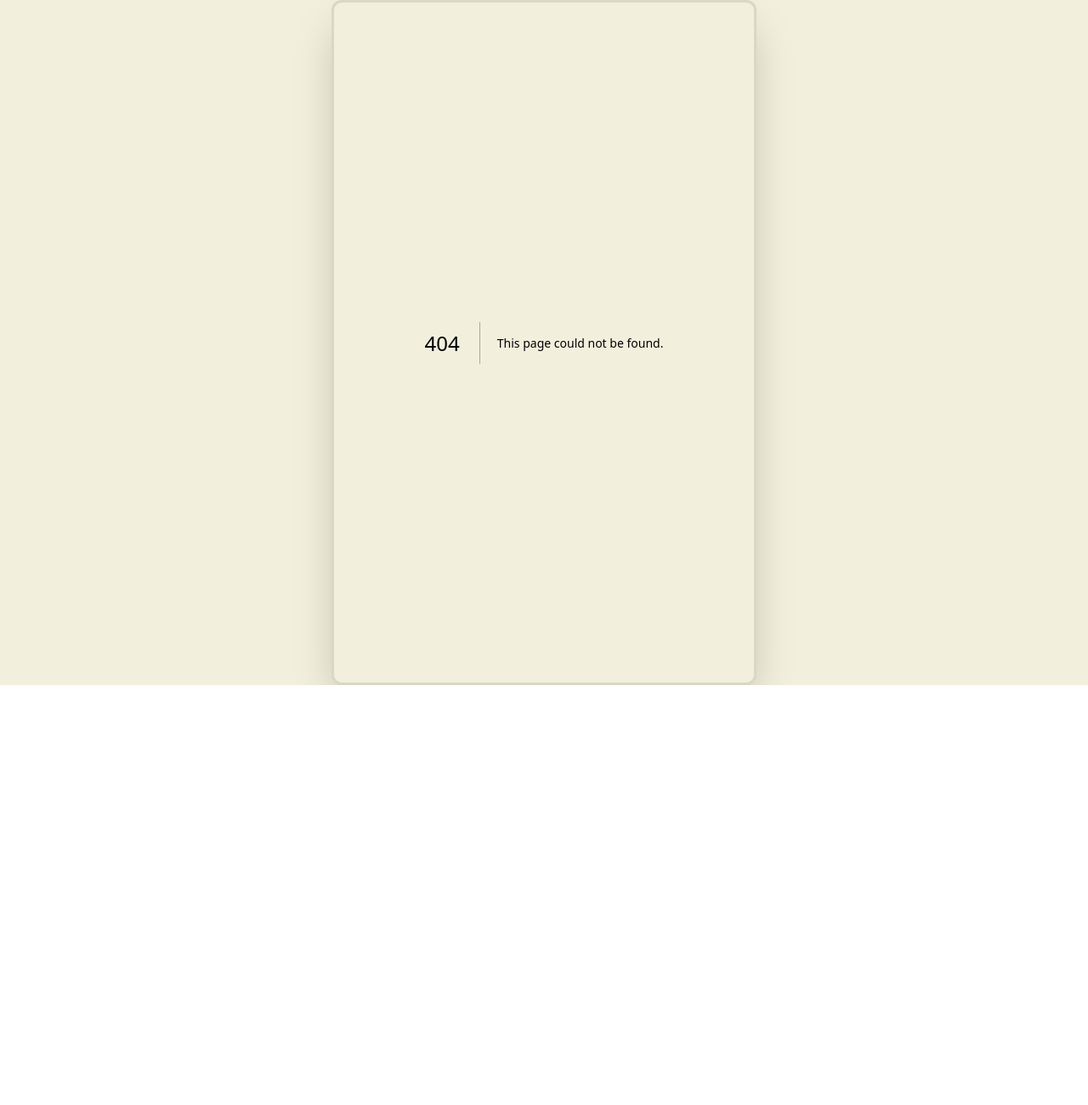
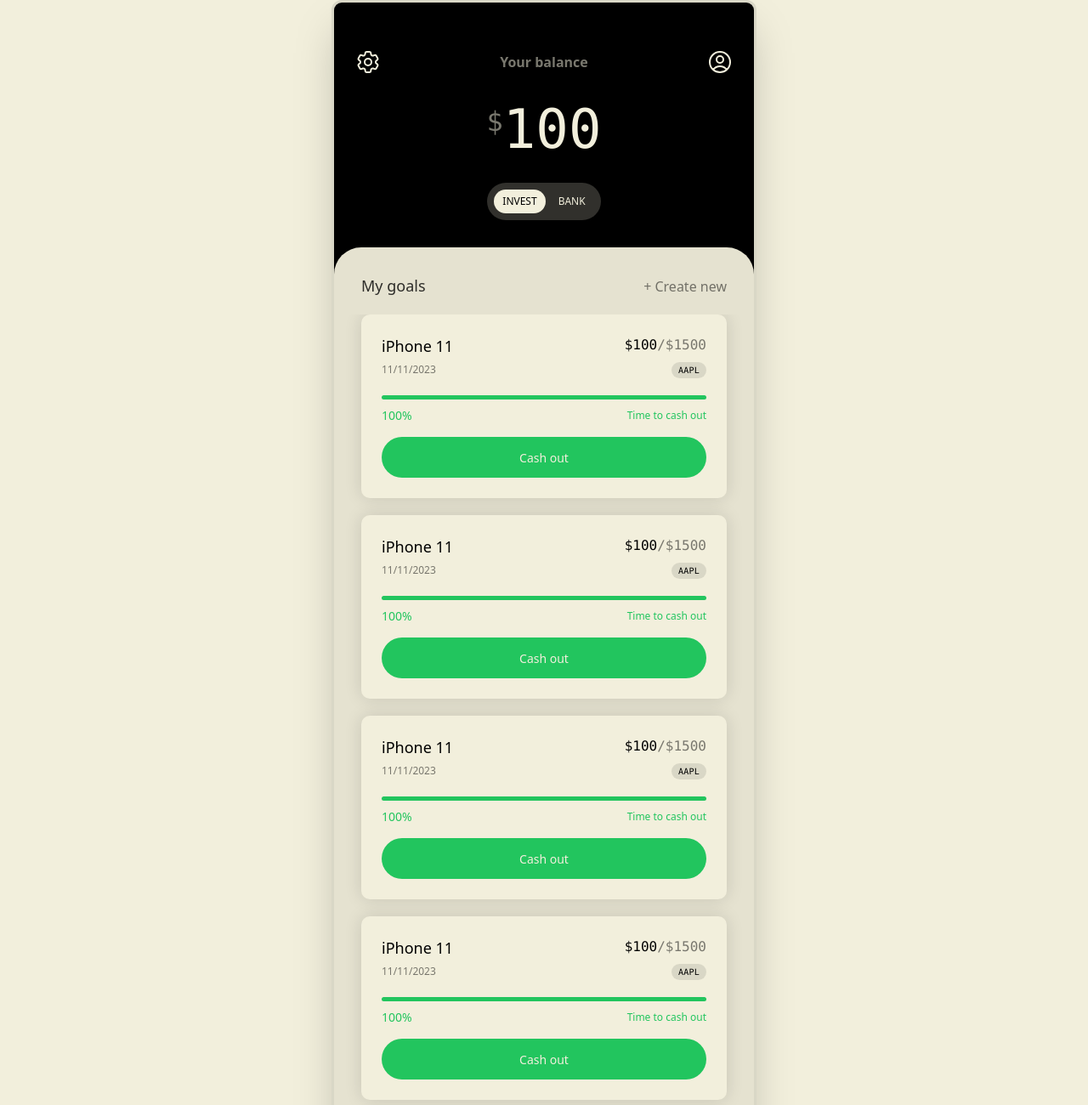
Before and after one commit to abielzulio/upvest, a Next.js app: page / in a window 1280 px wide. Before the commit this address had no page. Shown: the top 1300 px of the page at 85% size. Before the commit the page ends 806 px from the top, so only its background shows below. Built offline with nearby package versions, Linux system fonts and the light colour scheme.

Commit message:
wip: Home

```diff
--- /dev/null
+++ b/pages/index.tsx
@@ -0,0 +1,213 @@
+import * as Icon from "components/Icon"
+import Link from "next/link"
+import { useState } from "react"
+import { DispatchSetState } from "type"
+
+type BalanceType = "Invest" | "Bank"
+
+const SwithBalanceButton = ({
+  type,
+  balanceType,
+  setBalanceType,
+}: {
+  type: BalanceType
+  balanceType: BalanceType
+  setBalanceType: DispatchSetState<BalanceType>
+}) => (
+  <button
+    type="button"
+    onClick={() => setBalanceType(type)}
+    className={`${
+      balanceType === type ? `bg-white text-black` : `bg-transparent text-white`
+    } px-[10px] py-[5px] rounded-full uppercase`}
+  >
+    {type}
+  </button>
+)
+
+const HomePage = () => {
+  const [balanceType, setBalanceType] = useState<BalanceType>("Invest")
+  return (
+    <div className="flex flex-col h-full justify-between bg-black">
+      <div className="h-fit flex flex-col gap-[15px] pb-[32px] justify-center items-center w-full text-white">
+        <div className="flex items-center h-fit w-full px-[24px] pt-[54px] justify-between">
+          <Icon.Setting />
+          <p className="opacity-50 font-semibold">Your balance</p>
+          <Icon.User />
+        </div>
+        <p className="font-mono text-[64px] flex">
+          <span className="text-[32px] opacity-50 mt-[15px]">$</span>100
+        </p>
+        <div className="mx-auto flex gap-[5px] uppercase font-medium text-[12px] bg-white/20 px-[8px] py-[8px] rounded-full">
+          <SwithBalanceButton
+            balanceType={balanceType}
+            setBalanceType={setBalanceType}
+            type="Invest"
+          />
+          <SwithBalanceButton
+            balanceType={balanceType}
+            setBalanceType={setBalanceType}
+            type="Bank"
+          />
+        </div>
+      </div>
+      <div className="w-full h-full gap-[20px] flex flex-col rounded-tl-[32px] rounded-tr-[32px] pt-[32px] text-black bg-white/[0.95]">
+        <div className="flex items-center justify-between px-[32px]">
+          <p className="text-[18px] font-medium opacity-80">My goals</p>
+          <Link href="/new">
+            <button
+              type="button"
+              className="opacity-50 hover:opacity-100 transition"
+            >
+              + Create new
+            </button>
+          </Link>
+        </div>
+        <div className="flex flex-col px-[32px] overflow-scroll gap-[20px]">
+          <div className="w-full flex flex-col gap-[5px] bg-white p-[24px] rounded-[10px] shadow-[0px_0px_20px_rgba(0,0,0,0.13)]">
+            <div className="flex justify-between">
+              <p className="text-[18px] font-medium flex items-center gap-[10px]">
+                iPhone 11
+              </p>
+              <p className="font-mono">
+                $100<span className="opacity-50">/$1500</span>
+              </p>
+            </div>
+            <div className="flex justify-between">
+              <p className="text-[12px] opacity-50">11/11/2023</p>
+              <p className="text-[10px] bg-black/10 px-[8px] py-[2px] rounded-full font-mono font-medium tracking-wide">
+                AAPL
+              </p>
+            </div>
+            <div className="flex flex-col gap-[8px] mt-[15px] my-[10px]">
+              <span className="h-[5px] bg-green-500 rounded-full" />
+              <div className="flex justify-between items-center">
+                <p className="text-green-500 text-[14px]">100%</p>
+                <p className="text-green-500 font-medium text-[12px]">
+                  Time to cash out
+                </p>
+              </div>
+            </div>
+            <button className="bg-green-500 hover:bg-opacity-80 transition font-medium text-[14px] h-[48px] text-white rounded-full">
+              Cash out
+            </button>
+          </div>
+          <div className="w-full flex flex-col gap-[5px] bg-white p-[24px] rounded-[10px] shadow-[0px_0px_20px_rgba(0,0,0,0.13)]">
+            <div className="flex justify-between">
+              <p className="text-[18px] font-medium flex items-center gap-[10px]">
+                iPhone 11
+              </p>
+              <p className="font-mono">
+                $100<span className="opacity-50">/$1500</span>
+              </p>
+            </div>
+            <div className="flex justify-between">
+              <p className="text-[12px] opacity-50">11/11/2023</p>
+              <p className="text-[10px] bg-black/10 px-[8px] py-[2px] rounded-full font-mono font-medium tracking-wide">
+                AAPL
+              </p>
+            </div>
+            <div className="flex flex-col gap-[8px] mt-[15px] my-[10px]">
+              <span className="h-[5px] bg-green-500 rounded-full" />
+              <div className="flex justify-between items-center">
+                <p className="text-green-500 text-[14px]">100%</p>
+                <p className="text-green-500 font-medium text-[12px]">
+                  Time to cash out
+                </p>
+              </div>
+            </div>
+            <button className="bg-green-500 hover:bg-opacity-80 transition font-medium text-[14px] h-[48px] text-white rounded-full">
+              Cash out
+            </button>
+          </div>
+          <div className="w-full flex flex-col gap-[5px] bg-white p-[24px] rounded-[10px] shadow-[0px_0px_20px_rgba(0,0,0,0.13)]">
+            <div className="flex justify-between">
+              <p className="text-[18px] font-medium flex items-center gap-[10px]">
+                iPhone 11
+              </p>
+              <p className="font-mono">
+                $100<span className="opacity-50">/$1500</span>
+              </p>
+            </div>
+            <div className="flex justify-between">
+              <p className="text-[12px] opacity-50">11/11/2023</p>
+              <p className="text-[10px] bg-black/10 px-[8px] py-[2px] rounded-full font-mono font-medium tracking-wide">
+                AAPL
+              </p>
+            </div>
+            <div className="flex flex-col gap-[8px] mt-[15px] my-[10px]">
+              <span className="h-[5px] bg-green-500 rounded-full" />
+              <div className="flex justify-between items-center">
+                <p className="text-green-500 text-[14px]">100%</p>
+                <p className="text-green-500 font-medium text-[12px]">
+                  Time to cash out
+                </p>
+              </div>
+            </div>
+            <button className="bg-green-500 hover:bg-opacity-80 transition font-medium text-[14px] h-[48px] text-white rounded-full">
+              Cash out
+            </button>
+          </div>
+          <div className="w-full flex flex-col gap-[5px] bg-white p-[24px] rounded-[10px] shadow-[0px_0px_20px_rgba(0,0,0,0.13)]">
+            <div className="flex justify-between">
+              <p className="text-[18px] font-medium flex items-center gap-[10px]">
+                iPhone 11
+              </p>
+              <p className="font-mono">
+                $100<span className="opacity-50">/$1500</span>
+              </p>
+            </div>
+            <div className="flex justify-between">
+              <p className="text-[12px] opacity-50">11/11/2023</p>
+              <p className="text-[10px] bg-black/10 px-[8px] py-[2px] rounded-full font-mono font-medium tracking-wide">
+                AAPL
+              </p>
+            </div>
+            <div className="flex flex-col gap-[8px] mt-[15px] my-[10px]">
+              <span className="h-[5px] bg-green-500 rounded-full" />
+              <div className="flex justify-between items-center">
+                <p className="text-green-500 text-[14px]">100%</p>
+                <p className="text-green-500 font-medium text-[12px]">
+                  Time to cash out
+                </p>
+              </div>
+            </div>
+            <button className="bg-green-500 hover:bg-opacity-80 transition font-medium text-[14px] h-[48px] text-white rounded-full">
+              Cash out
+            </button>
+          </div>
+          <div className="w-full flex flex-col gap-[5px] bg-white p-[24px] rounded-[10px] shadow-[0px_0px_20px_rgba(0,0,0,0.13)]">
+            <div className="flex justify-between">
+              <p className="text-[18px] font-medium flex items-center gap-[10px]">
+                iPhone 11
+              </p>
+              <p className="font-mono">
+                $100<span className="opacity-50">/$1500</span>
+              </p>
+            </div>
+            <div className="flex justify-between">
+              <p className="text-[12px] opacity-50">11/11/2023</p>
+              <p className="text-[10px] bg-black/10 px-[8px] py-[2px] rounded-full font-mono font-medium tracking-wide">
+                AAPL
+              </p>
+            </div>
+            <div className="flex flex-col gap-[8px] mt-[15px] my-[10px]">
+              <span className="h-[5px] bg-green-500 rounded-full" />
+              <div className="flex justify-between items-center">
+                <p className="text-green-500 text-[14px]">100%</p>
+                <p className="text-green-500 font-medium text-[12px]">
+                  Time to cash out
+                </p>
+              </div>
+            </div>
+            <button className="bg-green-500 hover:bg-opacity-80 transition font-medium text-[14px] h-[48px] text-white rounded-full">
+              Cash out
+            </button>
+          </div>
+        </div>
+      </div>
+    </div>
+  )
+}
+
+export default HomePage
```
